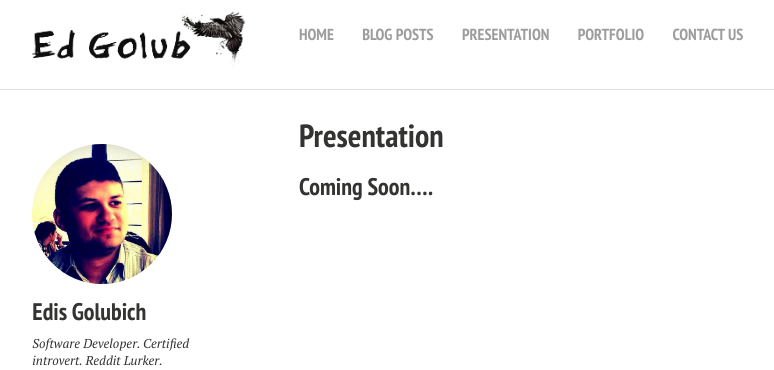
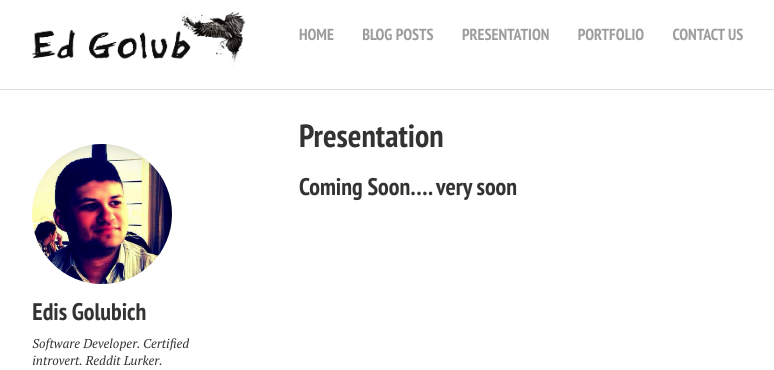
Before and after one commit to edgolub/edgolub.github.io, a Jekyll site: the page built from presentation/index.md, in a window 1280 px wide. Shown: the top 370 px of the page, without its empty margins (21-795 px from the left). Built offline with Jekyll 4.4.1, drawn with Linux system fonts in a browser that asks for light colours; nearby versions of some CDN libraries.

```diff
--- a/presentation/index.md
+++ b/presentation/index.md
@@ -3,4 +3,4 @@ layout: page
 title: Presentation
 share: false
 ---
-### Coming Soon....
+### Coming Soon.... very soon
```
